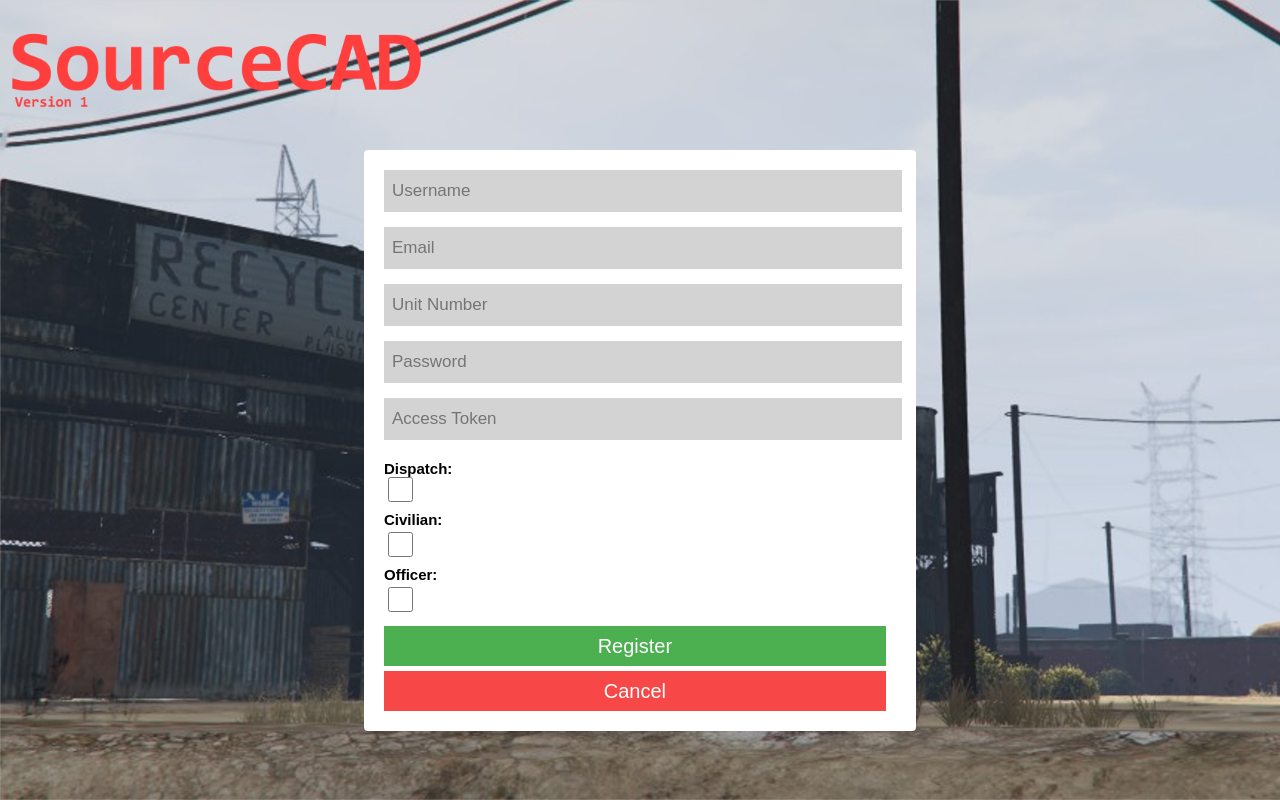
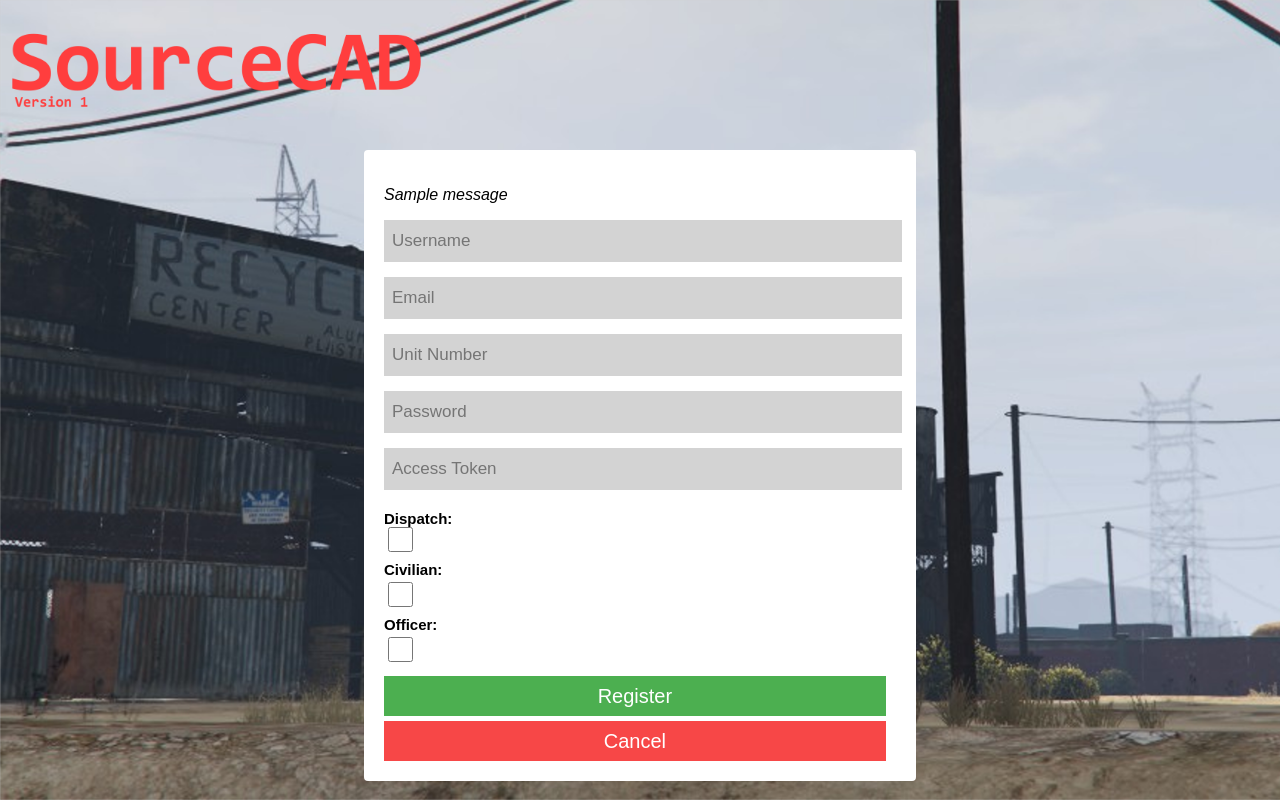
Before and after one commit to Aareon/SourceCAD, a Flask app: page /registration in a window 1280 px wide. Run offline with Flask 2, Linux system fonts and the light colour scheme; tables that the repository leaves empty hold one stand-in row (values such as "Sample post"); one stand-in notice (Sample message) is shown.

Commit message:
Update registration.html

```diff
--- a/templates/registration.html
+++ b/templates/registration.html
@@ -1,5 +1,6 @@
 <!DOCTYPE html>
 <html lang="en">
+
 <head>
   <meta name="viewport" content="width=device-width" />
   <link rel="shortcut icon" href="{{ url_for('static', filename='images/favicon.ico') }}" />
@@ -12,24 +13,38 @@
     }
   </script>
 </head>
+
 <body>
   <div class="registratoin-container">
     <div class="registration-meta">
       <div style="margin-top: 150px;" class="registration">
+        {% with messages = get_flashed_messages(with_categories=true) %}
+        {% if messages %}
+        {% for category, message in messages %}
+        <div class="{{ category }}">
+          <p>{{ message }}</p>
+        </div>
+        {% endfor %}
+        {% endif %}
+        {% endwith %}
         <form method="post" action="">
           <input name="username" style="width:98%" type="text" required placeholder="Username">
           <input name="email" style="width:98%" type="email" required placeholder="Email">
           <input name="unit_number" style="width:98%" type="text" required placeholder="Unit Number">
           <input name="password" style="width:98%" type="password" required placeholder="Password">
           <input name="access_token" style="width:98%" type="text" required placeholder="Access Token">
-          <h4 style="margin-top:5px;font-size:15px;">Dispatch:</h4> <input style="margin-top:0px;margin-bottom:0px;" id="check" type="checkbox" name="is_dispatch"><br>
-          <h4 style="margin-top:5px;font-size:15px;">Civilian:</h4> <input style="margin-top:4px;margin-bottom:0px;" id="check" type="checkbox" name="is_civilian"><br>
-          <h4 style="margin-top:5px;font-size:15px;">Officer:</h4> <input style="margin-top:4px;margin-bottom:0px;" id="check" type="checkbox" name="is_police"><br>
+          <h4 style="margin-top:5px;font-size:15px;">Dispatch:</h4> <input style="margin-top:0px;margin-bottom:0px;" id="check"
+            type="checkbox" name="is_dispatch"><br>
+          <h4 style="margin-top:5px;font-size:15px;">Civilian:</h4> <input style="margin-top:4px;margin-bottom:0px;" id="check"
+            type="checkbox" name="is_civilian"><br>
+          <h4 style="margin-top:5px;font-size:15px;">Officer:</h4> <input style="margin-top:4px;margin-bottom:0px;" id="check"
+            type="checkbox" name="is_police"><br>
           <input style="width:98%" id="submit" type="submit" value="Register">
-        <button onclick="goBack()'" id="cancel" type="button" name="button">Cancel</button>
+          <button onclick="goBack()" id="cancel" type="button" name="button">Cancel</button>
         </form>
       </div>
     </div>
   </div>
 </body>
+
 </html>
```
Lines whose indentation alone changed are shown as unchanged.
